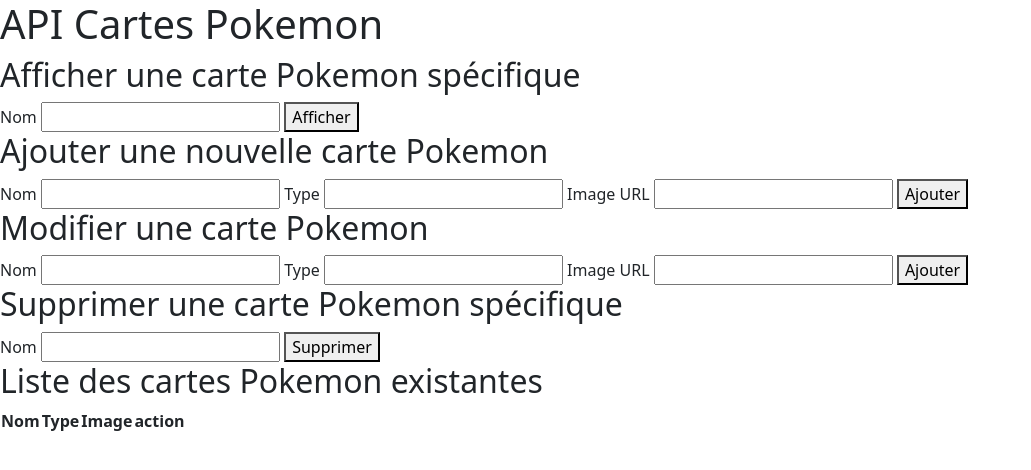
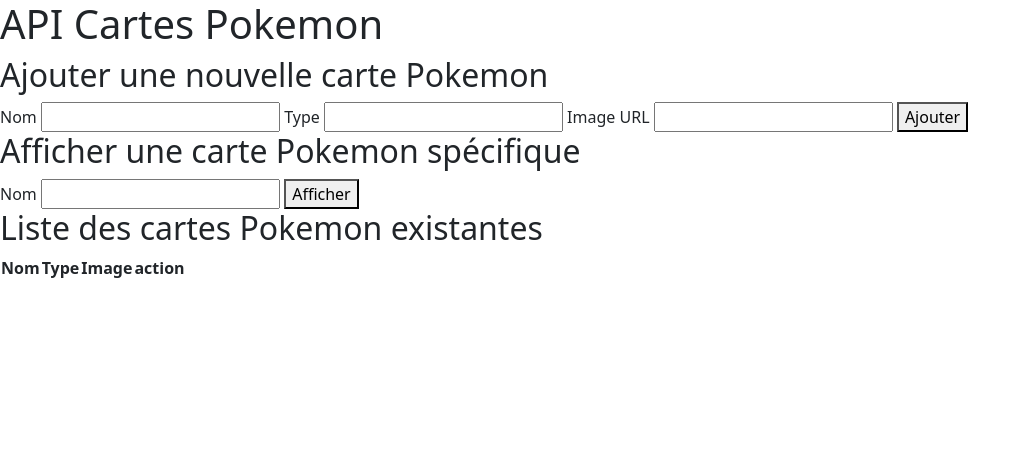
Before and after one commit to NassimZoubeir/pokemonChallenge, a website: page public/index.html in a window 1280 px wide. Shown: the whole page, without its empty margins (0-1031 px from the left). Drawn offline with nearby package versions, Linux system fonts and the light colour scheme.

Commit message:
remise à jour de l'html

```diff
--- a/public/index.html
+++ b/public/index.html
@@ -12,13 +12,6 @@
     <body>
       <h1>API Cartes Pokemon</h1>
 
-      <h2>Afficher une carte Pokemon spécifique</h2>
-      <form action="/cartes" name="onePoke" method="GET">
-        <label for="nomCarte">Nom</label>
-        <input type="text" id="nomCarte" name="nom" />
-
-        <button type="submit">Afficher</button>
-      </form>
       <h2>Ajouter une nouvelle carte Pokemon</h2>
       <form action="/cartes" name="addPoke" method="POST">
         <label for="nom">Nom</label>
@@ -33,26 +26,12 @@
         <button type="submit">Ajouter</button>
       </form>
 
-        <h2>Modifier une carte Pokemon</h2>
-        <form action="/cartes" name="updatePoke" method="PUT">
-          <label for="nom">Nom</label>
-          <input type="text" id="nom" name="nom" required/>
-
-          <label for="type">Type</label>
-          <input type="text" id="type" name="type" required/>
-
-          <label for="imageSrc">Image URL</label>
-          <input type="text" id="imageSrc" name="imageSrc" required/>
-
-          <button type="submit">Ajouter</button>
-        </form>
-
-        <h2>Supprimer une carte Pokemon spécifique</h2>
-      <form action="/cartes" name="onePoke" method="DELET">
+      <h2>Afficher une carte Pokemon spécifique</h2>
+      <form action="/cartes" name="onePoke" method="GET">
         <label for="nomCarte">Nom</label>
         <input type="text" id="nomCarte" name="nom" />
 
-        <button type="submit">Supprimer</button>
+        <button type="submit">Afficher</button>
       </form>
 
         <h2>Liste des cartes Pokemon existantes</h2>
```
Lines whose indentation alone changed are shown as unchanged.
